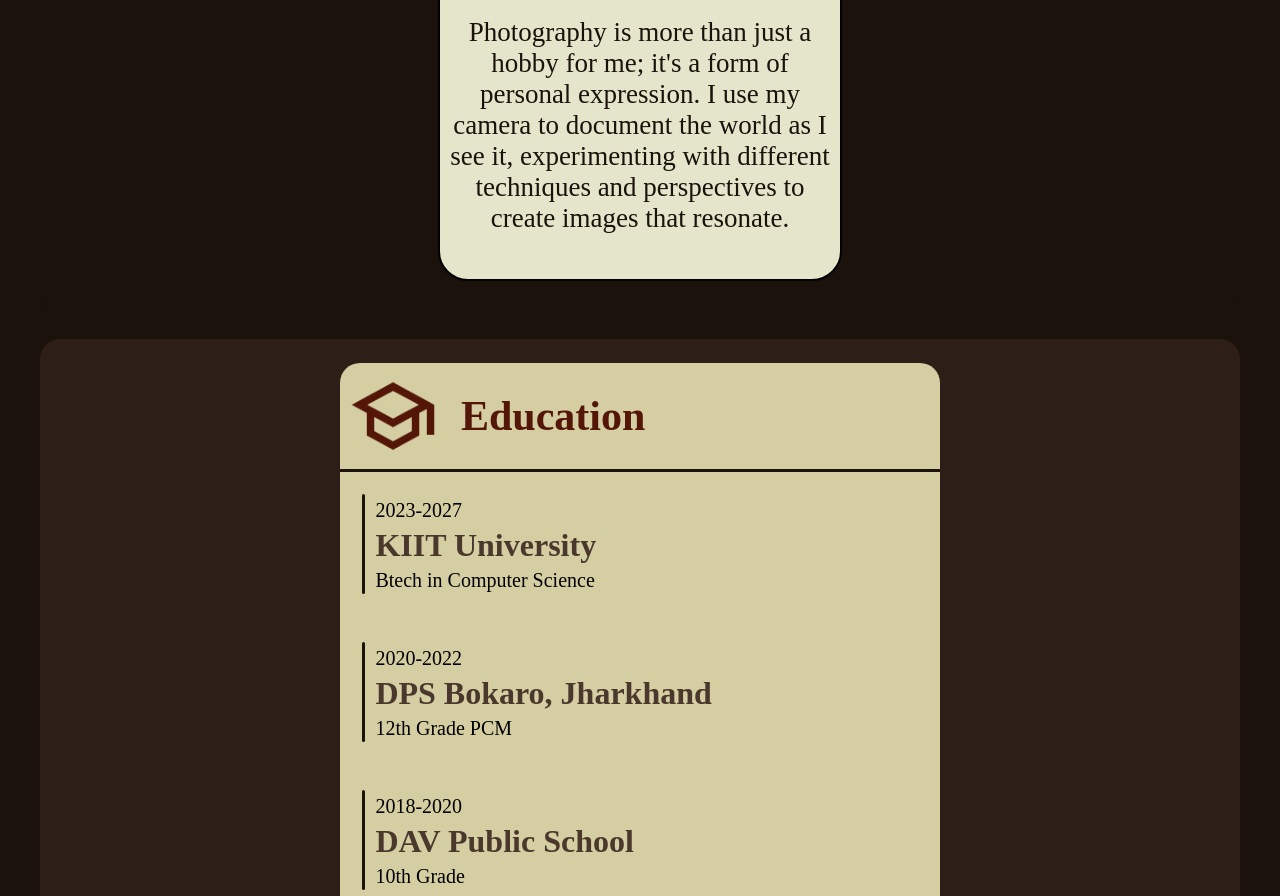
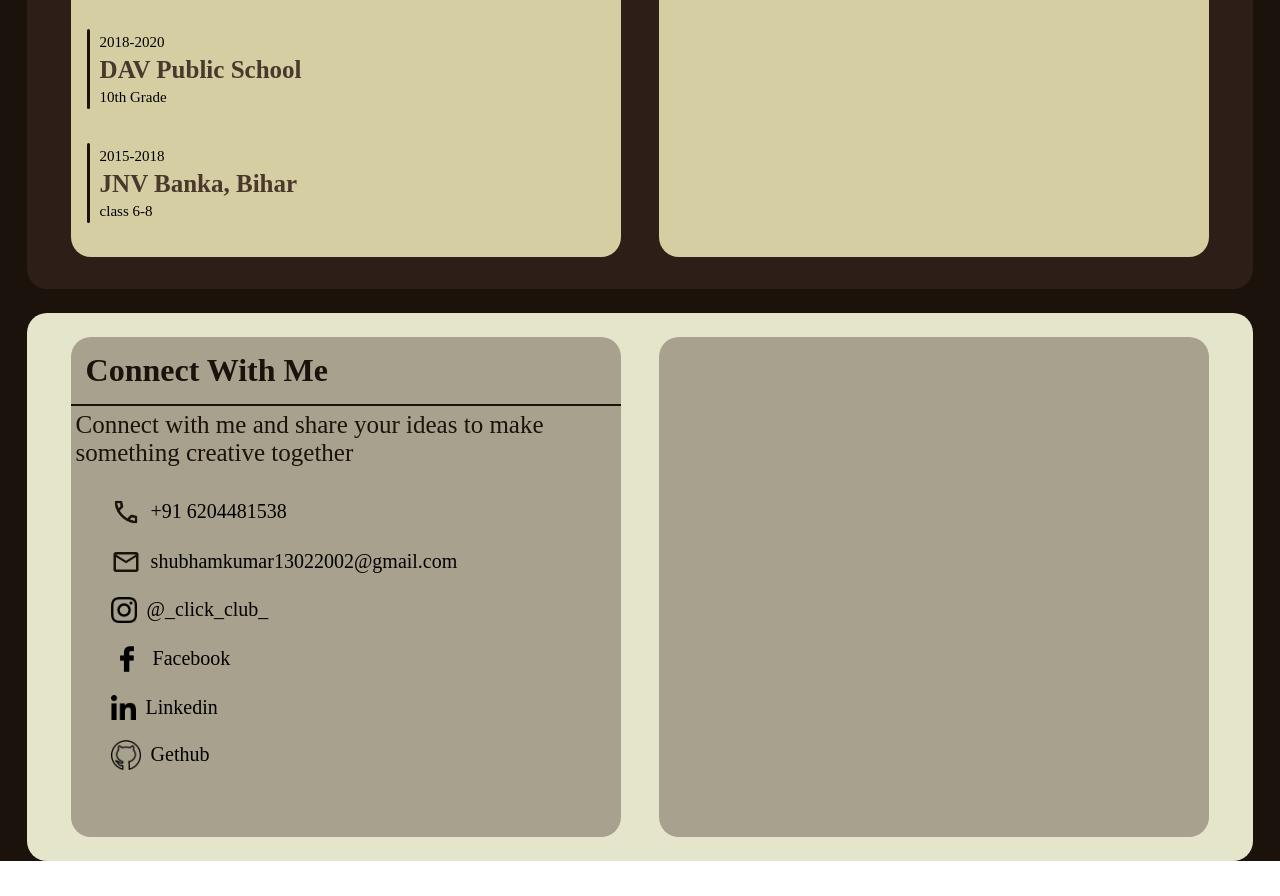
Before and after one commit to ShubhamKumar0072/my_portfolio, a plain HTML site: page index.html in a window 1280 px wide. Shown: the part 1477-2373 px from the top of the page. After the commit the page ends 2338 px from the top, so only its background shows below. Drawn offline with Linux system fonts and the light colour scheme.

Commit message:
Adding Contact tab

```diff
--- a/index.html
+++ b/index.html
@@ -94,6 +94,24 @@
             </div>
          </div>
       </div>
+      <div class="contact skills">
+         <div class="social">
+            <h1>Connect With Me </h1>
+            <div class = "line"></div>
+            <p>Connect with me and share your ideas to make something creative together </p>
+            <div class="links">
+               <div> <img src="photos/phone.png" class = "phone">+91 6204481538</div>
+               <div><img src="photos/email.png" class = "email">shubhamkumar13022002@gmail.com</div>
+               <div><img src="photos/Insta.png" id = "insta">@_click_club_</div>
+               <div><img src="photos/facebook.png" id = "face">Facebook</div>
+               <div><img src="photos/linkedin.png" id = "Lin">Linkedin</div>
+               <div><img src="photos/social.png" id = "gethub">Gethub</div>
+            </div>
+         </div>
+         <div class = "Massage">
+
+         </div>
+      </div>
    </div>
 </body>
 </html>
--- a/style.css
+++ b/style.css
@@ -15,7 +15,7 @@ body{
    background-color: #3c2a218d;
    margin: 1.5rem;
    padding: 1.5rem;
-   width: 90%;
+   width: 92%;
    display: flex;
    justify-content: space-between;
    align-items: center;
@@ -23,23 +23,22 @@ body{
 }
 .name>h1{
    display: flex;
-   font-size: 100px;
+   font-size: 80px;
    color: #E5E5CB;
 }
 .name>p{
    display: flex;
-   font-size: 30px;
+   font-size: 25px;
    color: #D5CEA3;
 }
 .pic{
    display: flex;
    flex-direction: column;
    justify-content: center;
-   height: 40rem;
    margin-left: 1.5rem;
 }
 .pic > img{
-   height: 600px;
+   height: 550px;
    border-radius: 23%;
 }
 
@@ -47,7 +46,7 @@ body{
    border-radius: 20px;
    background-color: #1A120B;
    padding: 1.5rem;
-   width: 90%;
+   width: 92%;
    display: flex;
    flex-wrap: wrap;
    justify-content: space-around;
@@ -55,15 +54,15 @@ body{
 }
 
 .block{
+   padding-top: 10px;
    border-radius: 30px;
    border: 2px black solid;
-   width: 400px;
-   height: 450px;
+   width: 350px;
+   height: 400px;
    background-color: #E5E5CB;
    margin: 10px;
    display: flex;
    flex-direction: column;
-   justify-content: space-evenly;
 }
 .block>h2{
    padding: 5px;
@@ -71,7 +70,7 @@ body{
    border-radius: 10px;
    border: 2px dashed #1A120B;
    text-align: center;
-   font-size: 65px;
+   font-size: 55px;
    margin: 0;
    margin: 10px;
 }
@@ -80,19 +79,20 @@ body{
    margin: 0;
    margin: 10px;
    text-align: center;
-   font-size: 27px;
+   font-size: 25px;
 }
 .Edu{
    background-color: #3c2a218d;
    margin: 1.5rem;
 }
 .block2{
+   margin: 0.5rem;
    display: flex;
    flex-direction: column;
    background-color: #D5CEA3;
    border-radius: 20px;
-   width: 600px;
-   height: 700px;
+   width: 550px;
+   height: 550px;
 }
 .head{
    display: flex;
@@ -102,22 +102,22 @@ body{
    margin: 0;
    margin-left: 15px;
    color: #531607;
-   font-size: 42px;
+   font-size: 30px;
 }
 .head>img{
-   height: 90px;
+   height: 60px;
    margin: 0.5rem;
 }
 .line{
-   height: 3px;
+   height: 2px;
    background-color: #1A120B;
 }
 .subB{
-   margin: 1.4rem;
+   margin: 1rem;
    display: flex;
 }
 .l{
-   height: 100px;
+   height: 80px;
    width: 3px;
    background-color: #1A120B;
    border-radius: 30px;
@@ -127,11 +127,71 @@ body{
 }
 .place>p{
    margin: 0;
-   font-size: 20px;
+   font-size: 15px;
    margin: 5px
 }
 .place>h1{
    color: #3c2a21e9;
+   font-size: 25px;
    margin: 0;
    margin: 5px;
 }
+
+.contact{
+   background-color: #E5E5CB;
+}
+.social{
+   border: 0px solid black;
+   border-radius: 20px;
+   background-color:#3c2a215d;
+   width: 550px;
+   height: 500px;
+}
+
+.social>h1{
+   color: #1A120B;
+   margin: 0;
+   margin: 15px;
+}
+.social>.line{
+   height: 1.5px;
+}
+.social>p{
+   color: #1A120B;
+   margin: 0;
+   margin: 5px;
+   font-size: 25px;
+}
+
+.links{
+   margin-top: 20px;
+   display: flex;
+   flex-direction: column;
+}
+.links>div{
+   display: flex;
+   align-items: center;
+   margin: 10px;
+   margin-left: 40px;
+   font-size: 20px;
+}
+.links>div>img{
+   height: 30px;
+   margin-right: 10px;
+}
+#insta{
+   height: 26px;
+}
+#face{
+   height: 32px;
+}
+#Lin{
+   height: 25px;
+}
+.Massage{
+   border: 0px solid black;
+   border-radius: 20px;
+   background-color:#3c2a215d;
+   width: 550px;
+   height: 500px;
+}
```
Also changed, not shown: photos/Insta.png (added), photos/email.png (added), photos/facebook.png (added), photos/gethub.png (added), photos/linkedin.png (added), photos/phone.png (added), photos/social.png (added).
